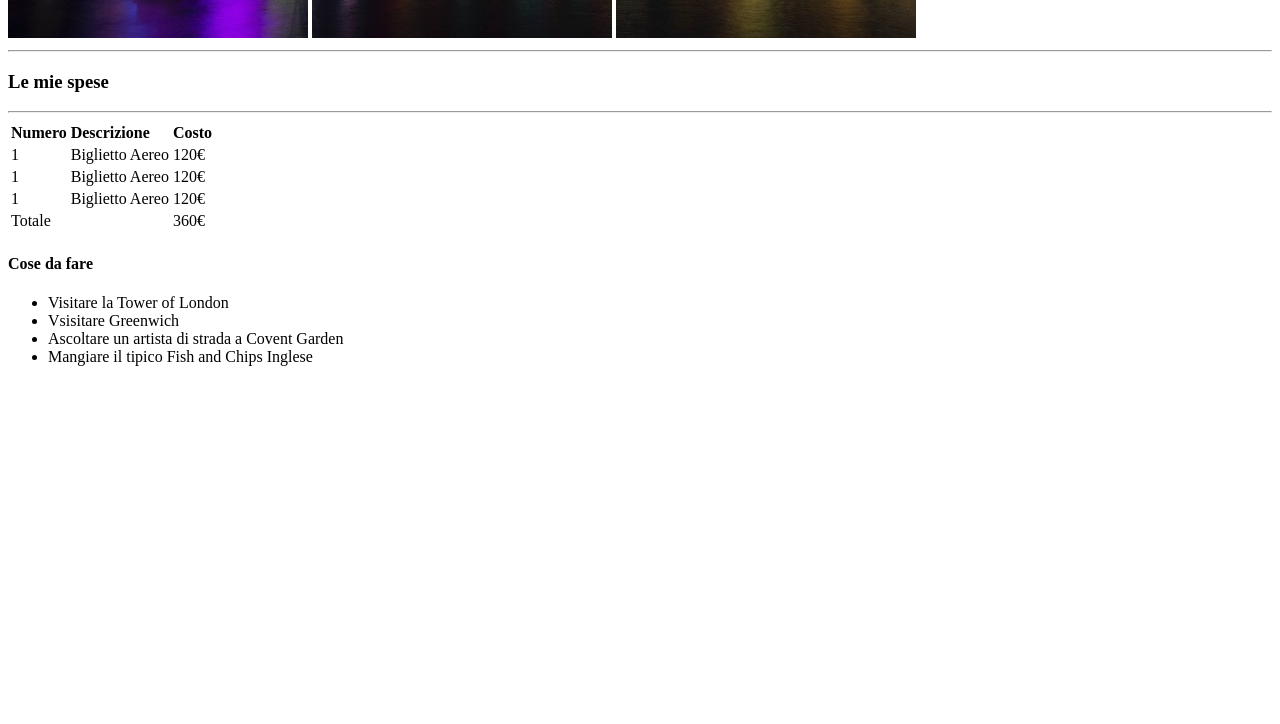
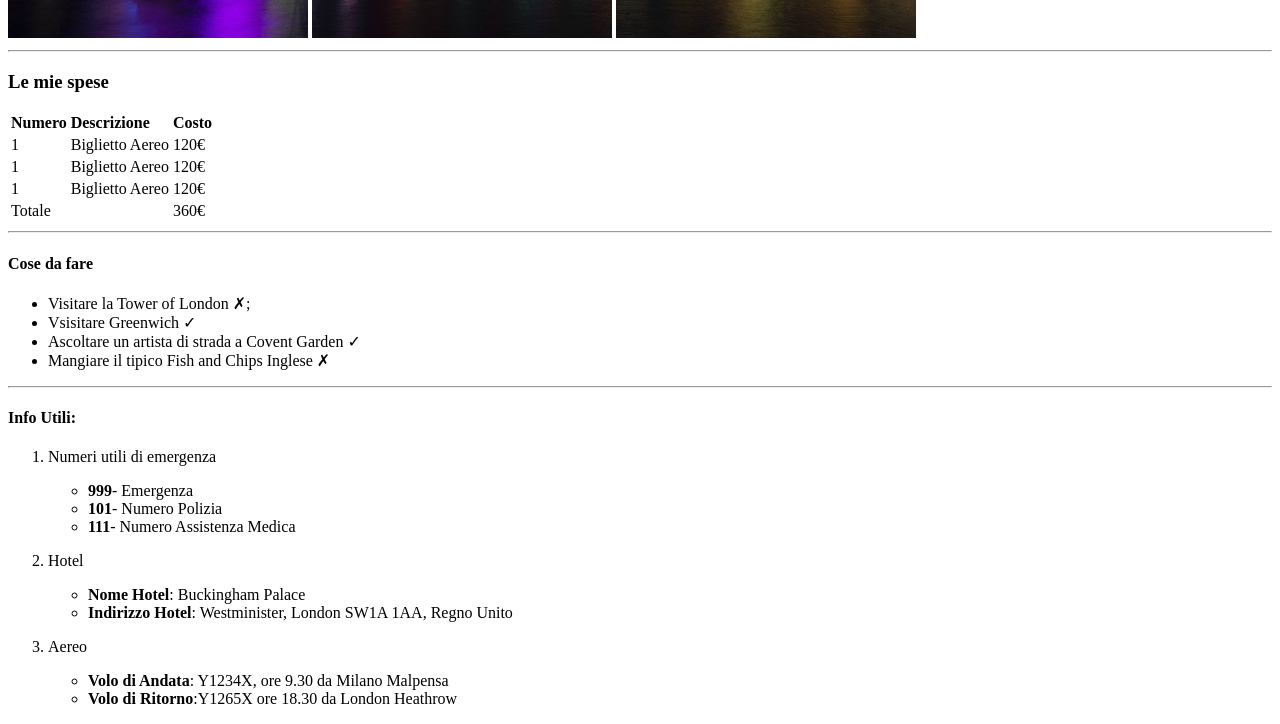
Before and after one commit to FilippoBonanno/html-london-trip, a plain HTML site: page index.html in a window 1280 px wide. Shown: the part 642-1366 px from the top of the page. Before the commit the page ends 1024 px from the top, so only its background shows below. Drawn offline with Linux system fonts and the light colour scheme.

Commit message:
aggiunta ol con ul list

```diff
--- a/index.html
+++ b/index.html
@@ -26,24 +26,49 @@
                 <tr><td>1</td><td>Biglietto Aereo</td><td>120€</td></tr>
                 <tr><td>1</td><td>Biglietto Aereo</td><td>120€</td></tr>
                 <tr><td>Totale</td><td></td><td>360€</td></tr>
-                <hr>
             </table>
+            <hr>
         </section>
 
         <section class="itinerario">
             <h4>Cose da fare</h4>
             <ul>
-                <li>Visitare la Tower of London</li>
-                <li>Vsisitare Greenwich</li>
-                <li>Ascoltare un artista di strada a Covent Garden</li>
-                <li>Mangiare il tipico Fish and Chips Inglese</li>
+                <li>Visitare la Tower of London &#10007;;</li>
+                <li>Vsisitare Greenwich &#10003;</li>
+                <li>Ascoltare un artista di strada a Covent Garden &#10003;</li>
+                <li>Mangiare il tipico Fish and Chips Inglese &#10007;</li>
             </ul>
-
-
+            <hr>
         </section>
 
         <section class="info">
+            <h4>Info Utili:</h4>
+            <ol>
+                <li>
+                    <p>Numeri utili di emergenza</p>
+                    <ul>
+                        <li><strong>999</strong>- Emergenza</li>
+                        <li><strong>101</strong>- Numero Polizia</li>
+                        <li><strong>111</strong>- Numero Assistenza Medica</li>
+                    </ul>
+                </li>
 
+                <li>
+                    <p>Hotel</p>
+                    <ul>
+                        <li><strong>Nome Hotel</strong>: Buckingham Palace</li>
+                        <li><strong>Indirizzo Hotel</strong>: Westminister, London SW1A 1AA, Regno Unito</li>
+                    </ul>
+                </li>
+
+                <li>
+                    <p>Aereo</p>
+                    <ul>
+                        <li><strong>Volo di Andata</strong>: Y1234X, ore 9.30 da Milano Malpensa</li>
+                        <li><strong>Volo di Ritorno</strong>:Y1265X ore 18.30 da London Heathrow</li>
+                    </ul>
+                </li>
+            </ol>
         </section>
     </main>
 
```
